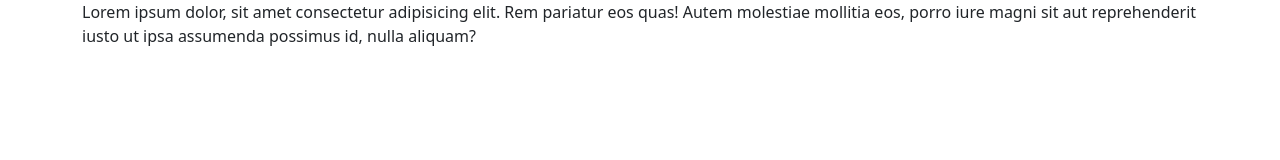
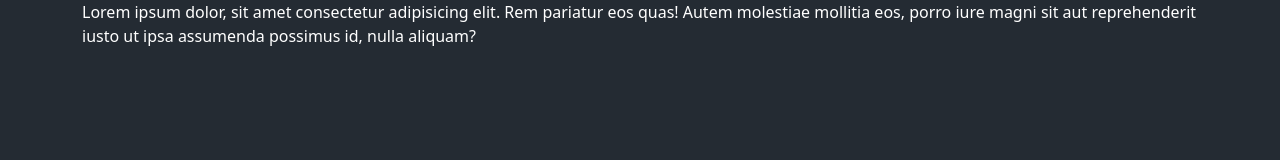
Before and after one commit to bsandue/1.1-hauseVOP.log, a plain HTML site: page index.html in a window 1280 px wide. Drawn offline with Linux system fonts and the light colour scheme.

Commit message:
feat: styles for body accent color, for the whole site

```diff
--- a/css/style.css
+++ b/css/style.css
@@ -12,3 +12,15 @@
 .font3{
 	font-family: 'Roboto', sans-serif !important;
 }
+
+.text-accent{
+	color: #d4c17f !important;  /*accent color for the whole white */
+}
+
+body{
+	color: #fff; /*for the mobile version (from Galaxy Fold) */
+	font-size: 16px;
+	min-width: 280px;
+	background-color: #242B33;
+	overflow-x: hidden;  /*without scrolling on the x axis*/
+}
```
